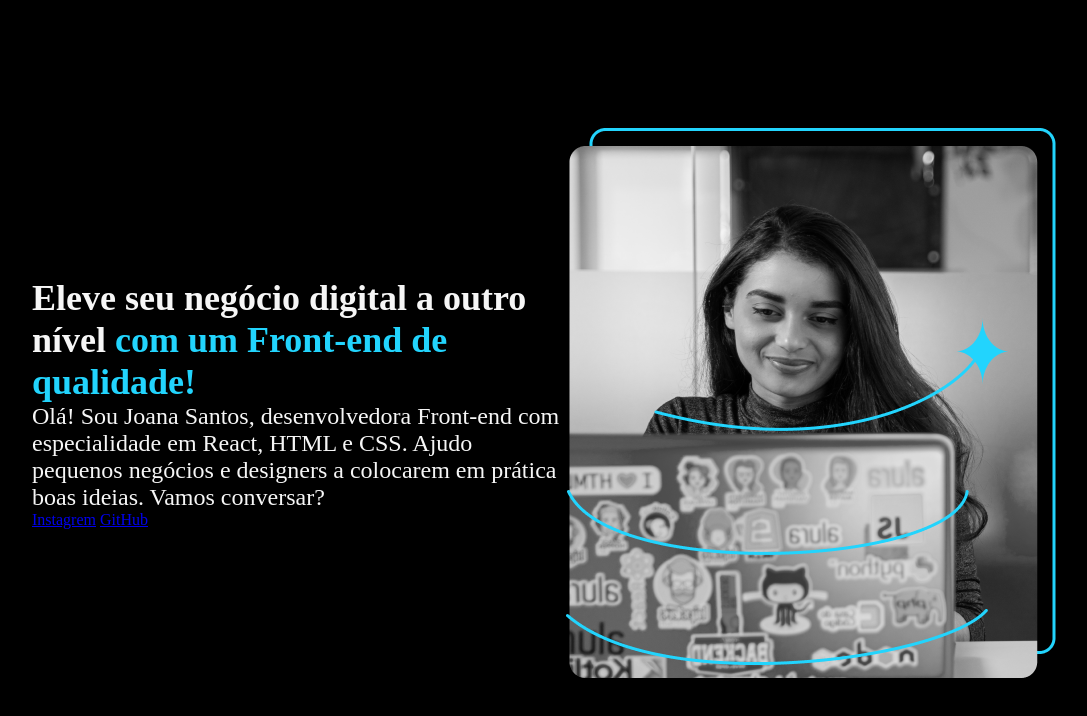
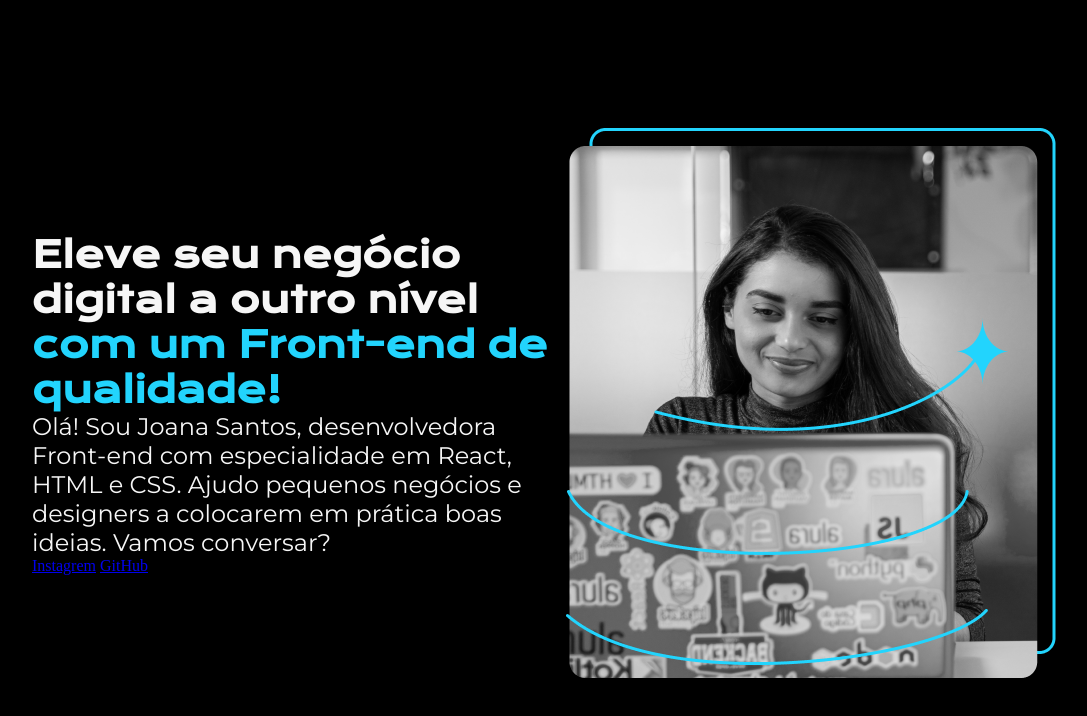
Before and after one commit to marcoslaerte/html-css-classes-posicionamento-flexbox, a plain HTML site: page index.html in a window 1280 px wide. Shown: the whole page, without its empty margins (96-1183 px from the left). Drawn offline with nearby package versions, Linux system fonts and the light colour scheme.

Commit message:
Importante fontes do Google Fonts

```diff
--- a/style.css
+++ b/style.css
@@ -1,3 +1,5 @@
+@import url('https://fonts.googleapis.com/css2?family=Krona+One&family=Montserrat&display=swap');
+
 * {
     margin: 0;
     padding: 0;
@@ -27,8 +29,10 @@ body {
 
 .apresentacao__conteudo__titulo {
     font-size: 36px;
+    font-family: "Krona One", sans-serif;
 }
 
 .apresentacao__conteudo__texto {
     font-size: 24px;
+    font-family: "Montserrat", sans-serif;
 }
```
